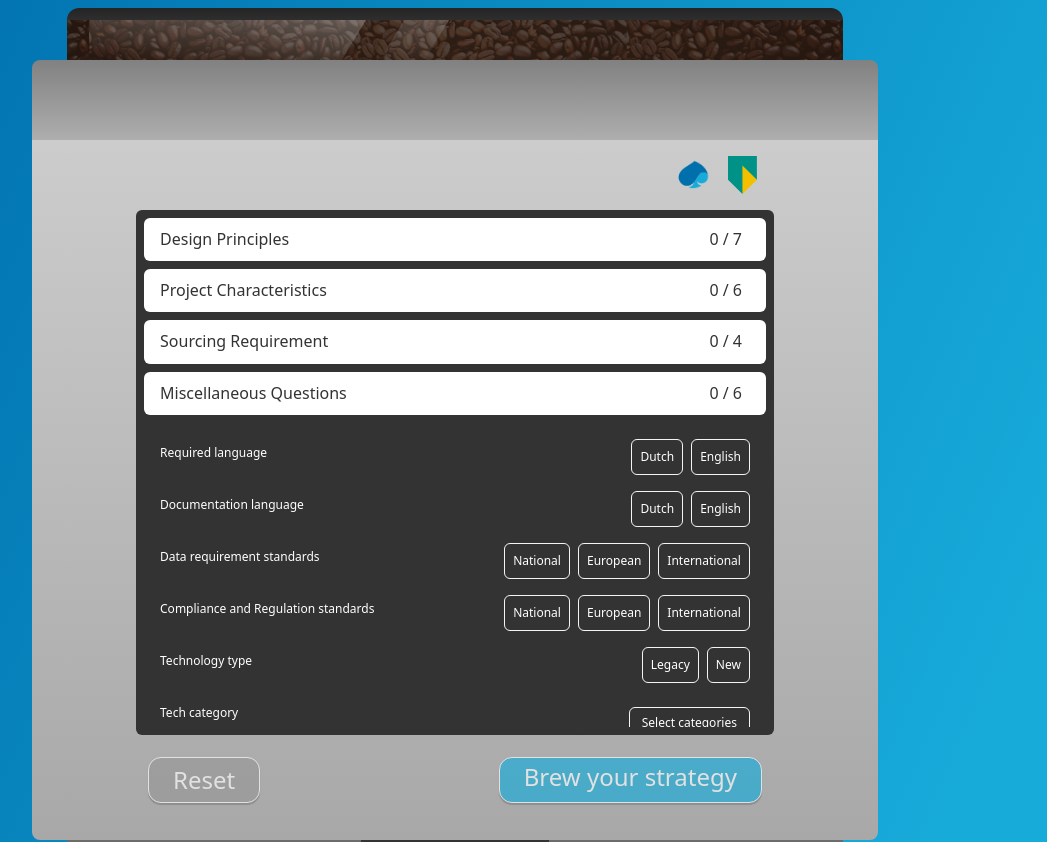
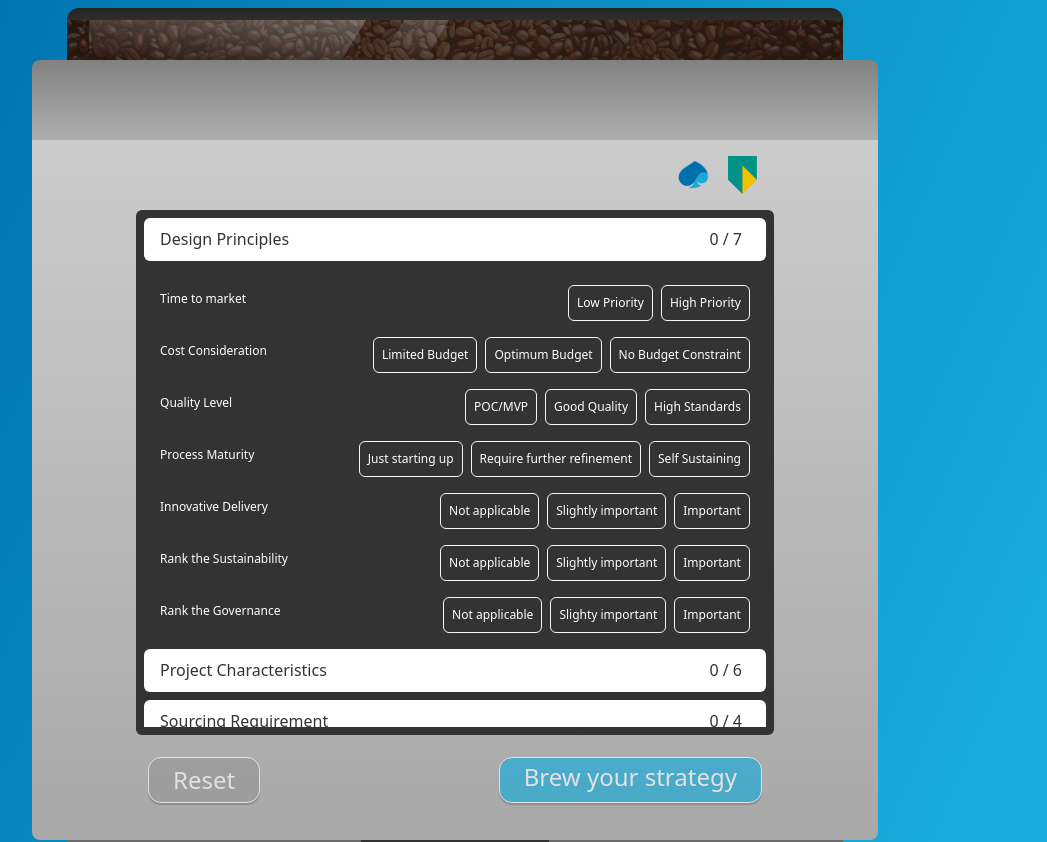
Before and after one commit to JMLatino/RightShore, a Vue app: page / in a window 1280 px wide. Shown: the top 842 px of the page, without its empty margins (185-1232 px from the left). Built offline with nearby package versions, Linux system fonts and the light colour scheme.

Commit message:
updated questions and few bug fixes

```diff
--- a/src/assets/questions.json
+++ b/src/assets/questions.json
@@ -8,7 +8,6 @@
         "question": "Time to market",
         "answers": [
           "Low Priority",
-          "Medium Priority",
           "High Priority"
         ]
       },
@@ -16,8 +15,8 @@
         "id": 2,
         "question": "Cost Consideration",
         "answers": [
-          "Budget Constraint",
-          "Optimum",
+          "Limited Budget",
+          "Optimum Budget",
           "No Budget Constraint"
         ]
       },
@@ -34,36 +33,36 @@
         "id": 4,
         "question": "Process Maturity",
         "answers": [
-          "Innovation",
-          "Mature",
-          "Packaged"
+          "Just starting up",
+          "Require further refinement",
+          "Self Sustaining"
         ]
       },
       {
         "id": 5,
         "question": "Innovative Delivery",
         "answers": [
-          "Neutral",
-          "Medium",
-          "High"
+          "Not applicable",
+          "Slightly important",
+          "Important"
         ]
       },
       {
         "id": 6,
         "question": "Rank the Sustainability",
         "answers": [
-          "Neutral",
-          "Important",
-          "Highly Important"
+          "Not applicable",
+          "Slightly important",
+          "Important"
         ]
       },
       {
         "id": 7,
         "question": "Rank the Governance",
         "answers": [
-          "Neutral",
-          "Important",
-          "Highly Important"
+          "Not applicable",
+          "Slighty important",
+          "Important"
         ]
       }
     ]
@@ -86,7 +85,7 @@
         "question": "Expected Timeline",
         "answers": [
           "Short",
-          "Long",
+          "Medium",
           "Long Term"
         ]
       },
@@ -103,14 +102,14 @@
         "id": 11,
         "question": "Domain Intensity",
         "answers": [
-          "Neutral",
-          "Heavy",
-          "Very Heavy"
+          "Not applicable",
+          "Some business knowledge helps",
+          "Very domain intense"
         ]
       },
       {
         "id": 12,
-        "question": "Packaged Solution",
+        "question": "Packaging Level",
         "answers": [
           "Not Packaged",
           "Packaged",
@@ -121,7 +120,7 @@
         "id": 13,
         "question": "Legacy Dominance",
         "answers": [
-          "Neutral",
+          "Not applicable",
           "Medium",
           "High"
         ]
@@ -138,40 +137,39 @@
         "answers": [
           "Simple",
           "Fair",
-          "High"
+          "Complex"
         ]
       },
       {
         "id": 15,
         "question": "Ease of Collaboration",
         "answers": [
-          "Neutral",
-          "Important",
-          "Highly Important"
+          "Not applicable",
+          "Slightly important",
+          "Important"
         ]
       },
       {
         "id": 16,
         "question": "Cultural Alignment",
         "answers": [
-          "Neutral",
-          "Important",
-          "Highly Important"
+          "Not applicable",
+          "Slightly important",
+          "Important"
         ]
       },
       {
         "id": 17,
         "question": "Incumbent Transition",
         "answers": [
-          "No Priority",
-          "Priority",
-          "High Priority"
+          "Yes",
+          "No"
         ]
       }
     ]
   },
   {
-    "title": "Miscellaneous Questions",
+    "title": "Verification Questions",
     "catIndex": "3",
     "entries": [
       {
@@ -179,7 +177,8 @@
         "question": "Required language",
         "answers": [
           "Dutch",
-          "English"
+          "English",
+          "Other"
         ]
       },
       {
@@ -187,7 +186,8 @@
         "question": "Documentation language",
         "answers": [
           "Dutch",
-          "English"
+          "English",
+          "Other"
         ]
       },
       {
--- a/src/components/CategoryList.vue
+++ b/src/components/CategoryList.vue
@@ -21,7 +21,7 @@
     <div
       :id="'collapse' + name"
       class="accordion-collapse collapse"
-      :class="{ show: name === 3 }"
+      :class="{ show: name === 0 }"
       :aria-labelledby="name"
       data-bs-parent="#accordion-group"
     >
```
Also changed, not shown: src/components/ModalView.vue (line endings or trailing spaces), 1 other file (tests, documents, lock files or other folders).
